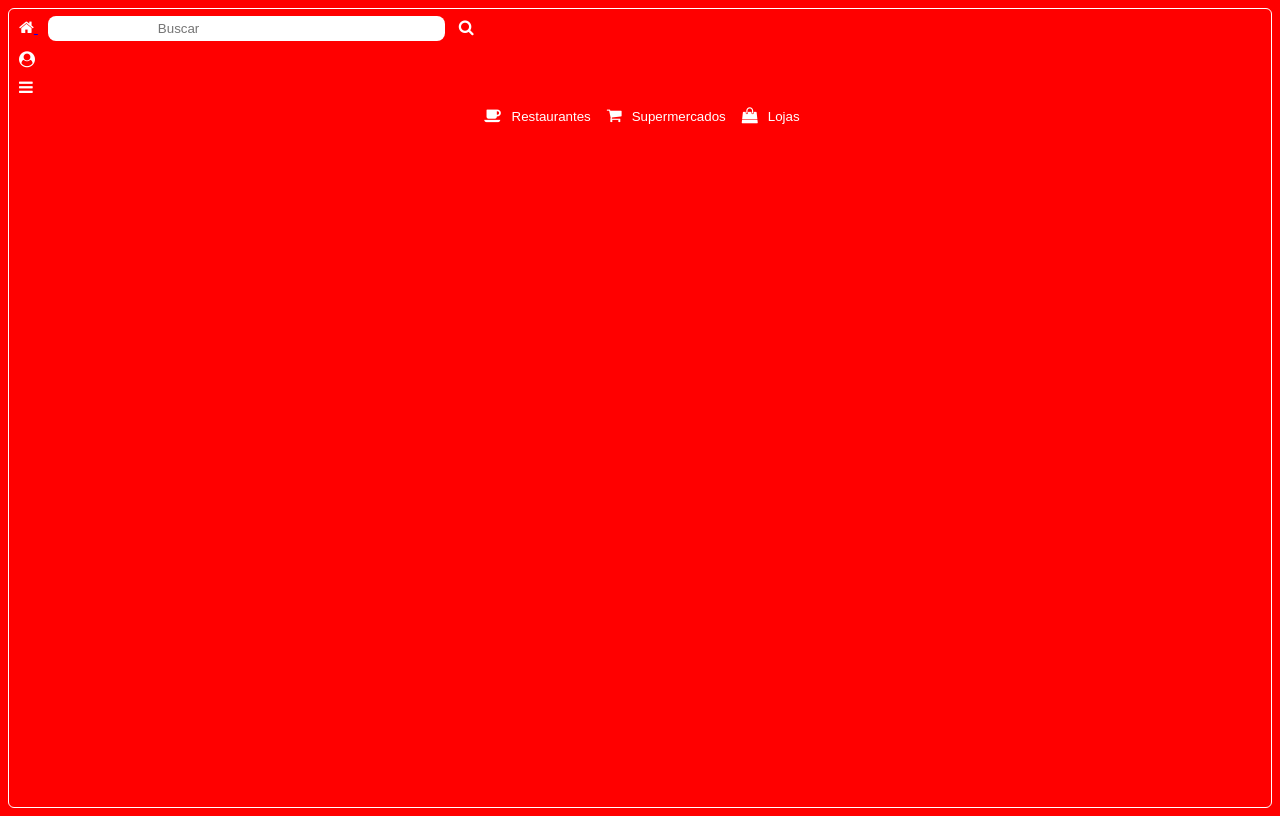
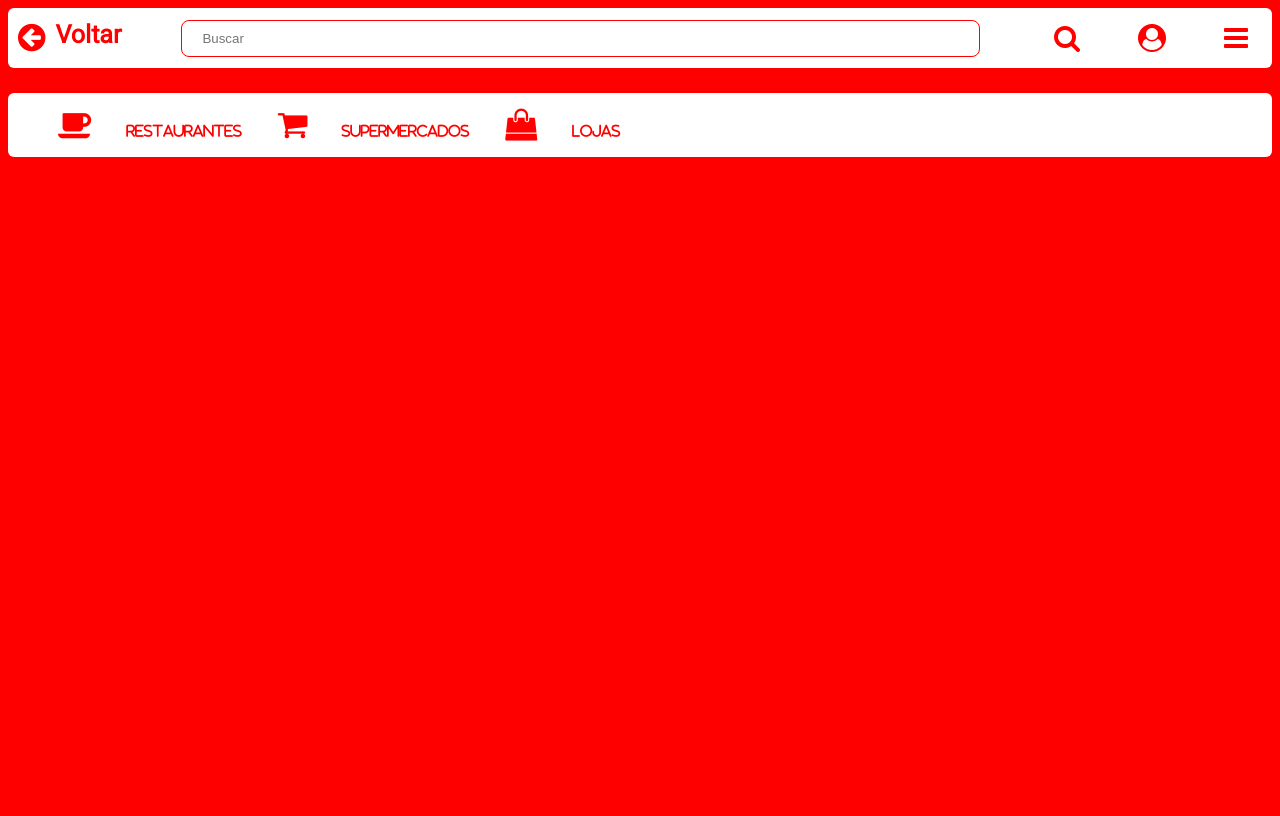
Before and after one commit to Drummer-dev/appDelivery, a plain HTML site: page app.html in a window 1280 px wide. Drawn offline with Linux system fonts and the light colour scheme; files that its build step writes are made by us from their sources.

Commit message:
Add files via upload

```diff
--- a/app.html
+++ b/app.html
@@ -1,51 +1,90 @@
 <!DOCTYPE html>
-<html lang="en">
+<html lang="pt-BR">
 <head>
     <meta charset="UTF-8">
     <meta name="viewport" content="width=device-width, initial-scale=1.0">
     <title>CenterDELIVERY</title>
     <script src="https://kit.fontawesome.com/8e91b13b54.js" crossorigin="anonymous"></script>
-</head>
-
     <link rel="stylesheet" href="/appDelivery/pages/Main/main.css">
     <link href="https://fonts.googleapis.com/css?family=Roboto&display=swap" rel="stylesheet">
     <link rel="stylesheet" href="https://cdnjs.cloudflare.com/ajax/libs/font-awesome/4.7.0/css/font-awesome.min.css">
+    <link
+      rel="stylesheet"
+      href="responsive.css"
+      media="screen and (max-width: 768px)"/>
 
+    <link rel="stylesheet" href="print.css" media="print">
+</head>
 <body>
-    <header>
-        <div>
+    <header class="homes">
+        <div class="home">
                 <a
                     className="App-link"
                     href="/appDelivery/index.html"
                 >
-                 <i class="fa fa-home" aria-hidden="true"></i>
+                    <i class="fa fa-arrow-circle-left fa-2x" aria-hidden="true"></i>
                 </a>
+                <h1>Voltar</h1>
                 <input
                     class="Busca"
                     type="text"
                     placeholder="Buscar">
-            <i class="fa fa-search" aria-hidden="true"></i>
+
+            <div class="menu-section">
+              <div class="menu-toggle">
+                <div class="one"></div>
+                <div class="two"></div>
+                <div class="three"></div>
+              </div>
+              <nav>
+                <ul>
+                  <li>
+                    <a href="#">
+                        <i class="fa fa-search fa-2x" aria-hidden="true"></i>
+                    </a>
+                  </li>
+                  <li>
+                    <a href="#">
+                        <i class="fa fa-user-circle fa-2x" aria-hidden="true"></i>
+                    </a>
+                  </li>
+                  <li>
+                    <a href="#">
+                        <i class="fa fa-bars fa-2x" aria-hidden="true"></i>
+                    </a>
+                  </li>
+                </ul>
+              </nav>
             </div>
         <div>
-            <i class="fa fa-user-circle" aria-hidden="true"></i>
-        </div>
-        <div>
-            <i class="fa fa-bars" aria-hidden="true"></i>
-        </div>
     </header>
 
     <main>
         <div class="button">
-            <i class="fa fa-coffee" aria-hidden="true">
-                <button>Restaurantes</button>
+            <nav>
+                <ul>
+                    <li>
+                        <i class="fa fa-coffee fa-2x" aria-hidden="true">
+                            <a href="&">Restaurantes</a>
                         </i>
-            <i class="fa fa-shopping-cart" aria-hidden="true">
-                <button>Supermercados</button>
+                    </li>
+                    <li>
+                        <i class="fa fa-shopping-cart fa-2x" aria-hidden="true">
+                            <a href="&">Supermercados</a>
                         </i>
-            <i class="fa fa-shopping-bag" aria-hidden="true">
-                <button>Lojas</button>
+                    </li>
+                    <li>
+                        <i class="fa fa-shopping-bag fa-2x" aria-hidden="true">
+                            <a href="&">Lojas</a>
                         </i>
+                    </li>
+                </ul>
+            </nav>
         </div>
+
     </main>
+
+    <script src="scripts.js"></script>
+
 </body>
 </html>
--- a/main.css
+++ b/main.css
@@ -1,45 +1,148 @@
 *{
   box-sizing: border-box;
-  align-items: center;
+}
+
+html {
+  /* a cada 1rem será considera 10px */
+  font-size: 62.5%;
+}
+
+html,
+body {
+  height: 100vh;
+  text-rendering: optimizelegibility;
+  -webkit-font-smoothing: antialiased;
 }
 
 body{
+  display: flex;
+  flex-direction: column;
+  justify-content: center;
+  height: 100%;
+  font-size: 1.6rem;
+
+  align-items: center;
+
+
   font-family: 'Roboto', sans-serif;
-  background-color: red;
 
-  border: white 1px solid;
-  border-radius: 6px;
-  height: 100vh;
+  background-color: rgb(255, 0, 0);
+
+}
+
+header{
+    margin: auto;
+    border-radius: 6px;
+    background-color: white;
+    width: 100%;
+    min-width: 419px;
+    height: auto;
+    margin-bottom: 10%;
+    margin-top: initial;
+    display: flex;
+    flex-direction: column;
+    justify-content: center;
+}
+
+header .home{
+  display: flex;
+  align-items: center;
+  justify-content: center;
+
+  margin: auto;
+  width: 100%;
+}
+
+header nav ul {
+  display: flex;
+}
+
+header nav ul li {
+  list-style: none;
+}
+
+header nav ul li a {
+  text-decoration: none;
+  color: white;
+  text-transform: uppercase;
+  font-size: 1.4rem;
+  padding: 2.4rem;
+  transition: all 250ms linear 0s;
+}
+
+header nav ul li a:hover {
+  background: rgba(255,255,255, 0.15)
+}
+
+h1{
+  display: flex;
+  color: red;
+  margin-top: 12px;
+  margin-bottom: auto;
+  margin-left: 10px;
+  margin-right: 60px;
+  font-size: 2.5rem;
 }
 
 i{
-  color: white;
+  color:red;
   margin-left: 10px;
-  margin-top: 10px;
+  margin-top: auto;
 }
 
 .Busca{
   border-radius: 8px;
-  border: none;
-  padding: 5px 110px;
-  margin-left: 10px;
-}
-
-main{
-  display: flex;
-  align-items: center;
-  justify-content: center;
+  border: 1px solid red;
+  padding: 10px 20px;
+  margin-left: 0px;
+  width: 100%;
+  height: auto;
 }
 
 .button{
   display: flex;
+  align-items: center;
+  justify-content: space-between;
+  height: auto;
   width: 100%;
-  align-items: center;
-  justify-content: center;
+  margin-bottom: 10px;
+  padding: 0px 0px;
+  border-radius: 6px;
+  background-color: white;
 }
 
 button{
   border: none;
   background-color: transparent;
-  color: white;
+  color: red;
+  font-size: 2.1rem;
 }
+
+main{
+  display: flex;
+  margin: auto;
+  margin-top: -8%;
+  width: 100%;
+
+}
+
+main nav ul {
+  display: flex;
+}
+
+main nav ul li {
+  list-style: none;
+}
+
+main nav ul li a {
+  text-decoration: none;
+  color: red;
+  text-transform: uppercase;
+  font-size: 1.4rem;
+  padding: 2.6rem;
+  transition: all 250ms linear 0s;
+}
+
+main nav ul li a:hover {
+  background: rgba(255,255,255, 0.15)
+}
--- a/page.css
+++ b/page.css
@@ -1,5 +1,7 @@
 *{
     box-sizing: border-box;
+    align-items: center;
+    justify-content: center;
 
 }
 
--- /dev/null
+++ b/print.css
@@ -0,0 +1,3 @@
+.cards {
+    display: block;
+}
--- /dev/null
+++ b/responsive.css
@@ -0,0 +1,77 @@
+html {
+    font-size: 50%;
+}
+@media (max-width: 540px) {
+    nav {
+        display: none;
+    }
+
+    .one,
+    .two,
+    .three {
+        background-color: #fff;
+        height: 5px;
+        width: 100%;
+        margin: 6px auto;
+
+        transition-duration: 0.3s;
+    }
+
+    .menu-toggle {
+        width: 40px;
+        height: 30px;
+        margin-right: 20px;
+    }
+
+    /* fullscreen */
+    .menu-section.on {
+        position: absolute;
+        top:0;
+        left:0;
+
+        width: 100vw;
+        height: 100vh;
+
+        z-index: 10;
+
+        display: flex;
+        justify-content: center;
+        align-items: center;
+    }
+
+    .menu-section.on nav {
+        display: block;
+    }
+
+    .menu-section.on .menu-toggle {
+        position: absolute;
+        right: 25px;
+        top: 15px;
+    }
+
+    .menu-section.on .menu-toggle .one {
+        transform: rotate(45deg) translate(7px, 7px);
+    }
+
+    .menu-section.on .menu-toggle .two {
+        opacity: 0;
+    }
+
+    .menu-section.on .menu-toggle .three {
+        transform: rotate(-45deg) translate(8px, -9px);
+    }
+
+    .menu-section.on nav ul {
+        text-align: center;
+        display: block;
+    }
+
+    .menu-section.on nav ul a{
+        transition-duration: 0.5s;
+        font-size: 3rem;
+        line-height: 4rem;
+        display: block;
+
+    }
+
+}
--- a/style.css
+++ b/style.css
@@ -7,6 +7,7 @@ body{
     flex-direction: column;
     justify-content: center;
     height: 100%;
+    min-height: 661px;
 
     align-items: center;
 
@@ -15,8 +16,6 @@ body{
 
     background-color: rgb(255, 0, 0);
 
-    border: white 1px solid;
-    border-radius: 6px;
 
 }
 
@@ -54,6 +53,7 @@ main{
     grid-template-columns: 1fr 1fr;
     margin-top: 10px;
     margin-bottom: 100%;
+    width: 100%;
 }
 
 h2{
@@ -80,7 +80,8 @@ input{
     border-radius: 6px;
     margin-top: 15px;
     margin-bottom: auto;
-    width: 430px;
+    width: 100%;
+    max-width: 480px;
     margin-left: 0px;
     justify-content: center;
     align-items: center;
```
Lines whose indentation alone changed are shown as unchanged.
